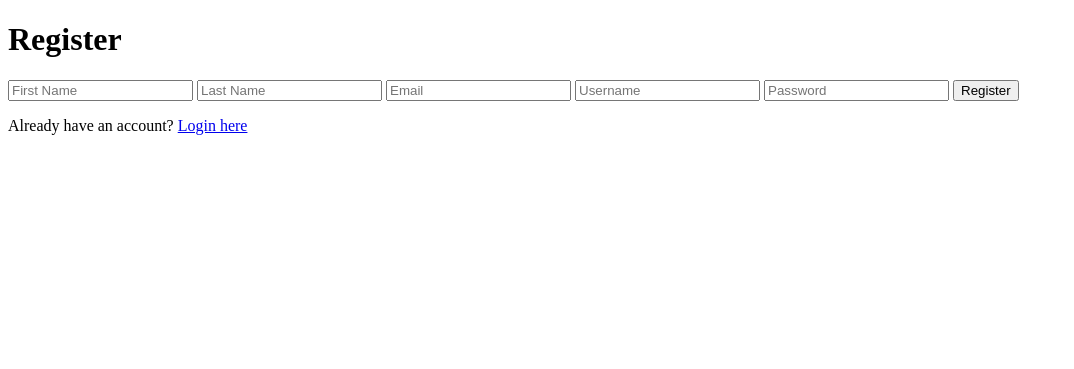
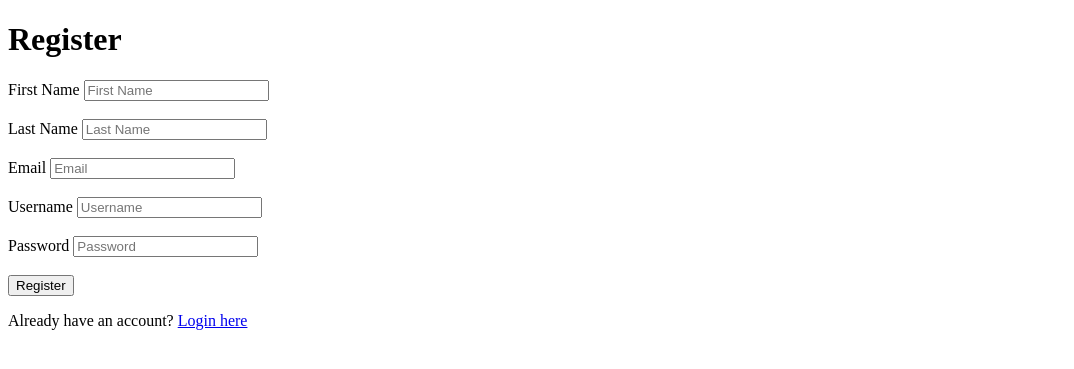
Before and after one commit to Superfinnee/SE_HSC_AT2, a Python web app: template templates/register.html in a window 1280 px wide. Shown: the top 369 px of the page, without its empty margins (0-1074 px from the left). Run offline with Jinja, Linux system fonts and the light colour scheme; the template is opened without the code that fills it, so the values that code supplies are empty.

Commit message:
Accessibility features including alt text for images and labels for inputs

```diff
--- a/templates/admin.html
+++ b/templates/admin.html
@@ -79,7 +79,7 @@
                 <!--Image-->
                     <td>
                         {% if ticket[7] %}
-                            <img src="{{ url_for('static', filename=ticket[7]) }}" style="max-height:100px;">
+                            <img src="{{ url_for('static', filename=ticket[7]) }}" style="max-height:100px;" alt="Ticket Attachment">
                         {% endif %}
                     </td>
             <!-----------------------End of edit mode------------------>
@@ -116,7 +116,7 @@
                 <!--Image-->
                     <td>
                         {% if ticket[7] %}
-                            <img src="{{ url_for('static', filename=ticket[7]) }}" style="height:200px;">
+                            <img src="{{ url_for('static', filename=ticket[7]) }}" style="height:200px;" alt="Ticket Attachment">
                         {% endif %}
                     </td>
                 {% endif %}
--- a/templates/index.html
+++ b/templates/index.html
@@ -49,7 +49,7 @@
         <td>{{ ticket[4] | safe }}</td>
         <td>
         {% if ticket[7] %}
-                <img src="{{ url_for('static', filename=ticket[7]) }}" style="max-height:100px;">
+                <img src="{{ url_for('static', filename=ticket[7]) }}" style="max-height:100px;" alt="Ticket Attachment">
         {% endif %}
         </td>
 
@@ -86,7 +86,7 @@
         <td>{{ ticket[4] | safe }}</td>
         <td>
             {% if ticket[7] %}
-                <img src="{{ url_for('static', filename=ticket[7]) }}" style="max-height:100px;">
+                <img src="{{ url_for('static', filename=ticket[7]) }}" style="max-height:100px;" alt="Ticket Attachment">
             {% endif %}
         </td>
 
--- a/templates/register.html
+++ b/templates/register.html
@@ -5,11 +5,22 @@
 <h1>Register</h1>
 <form action="/register" method="post">
     <input type="hidden" name="csrf_token" value="{{ csrf_token() }}">
-    <input name="fName" placeholder="First Name" type="text" required>
-    <input name="lName" placeholder="Last Name" type="text" required>
-    <input name="email" placeholder="Email" type="text" required>
-    <input name="username" placeholder="Username" type="text" required>
-    <input name="password" placeholder="Password" type="password" required>
+
+    <label for="fName">First Name</label>
+    <input id="fName" name="fName" placeholder="First Name" type="text" required>
+    <br><br>
+    <label for="lName">Last Name</label>
+    <input id="lName" name="lName" placeholder="Last Name" type="text" required>
+    <br><br>
+    <label for="email">Email</label>
+    <input id="email" name="email" placeholder="Email" type="email" required>
+    <br><br>
+    <label for="username">Username</label>
+    <input id="username" name="username" placeholder="Username" type="text" required>
+    <br><br>
+    <label for="password">Password</label>
+    <input id="password" name="password" placeholder="Password" type="password" required>
+    <br><br>
     <button type="submit">Register</button>
 </form>
 <p>Already have an account? <a href="/login">Login here</a></p>
```
Also changed, not shown: templates/login.html (+6 -3 lines).
